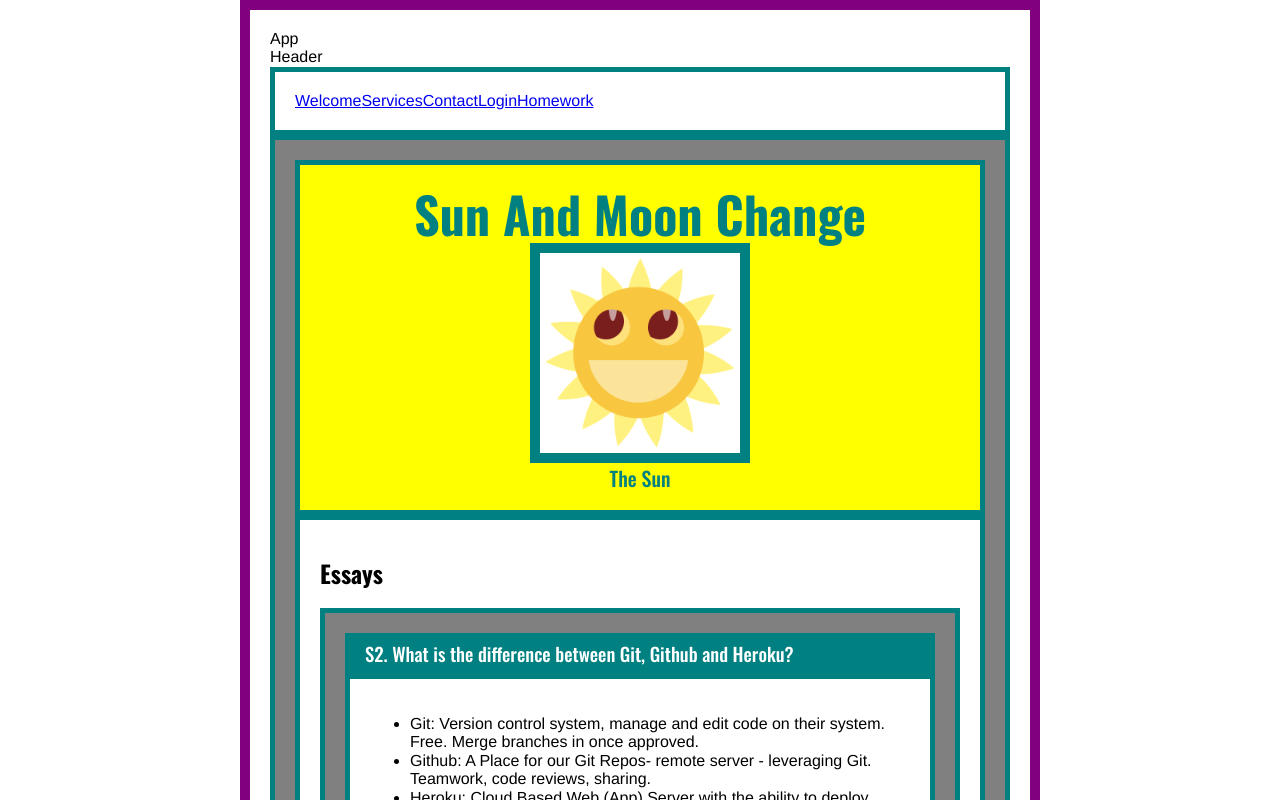
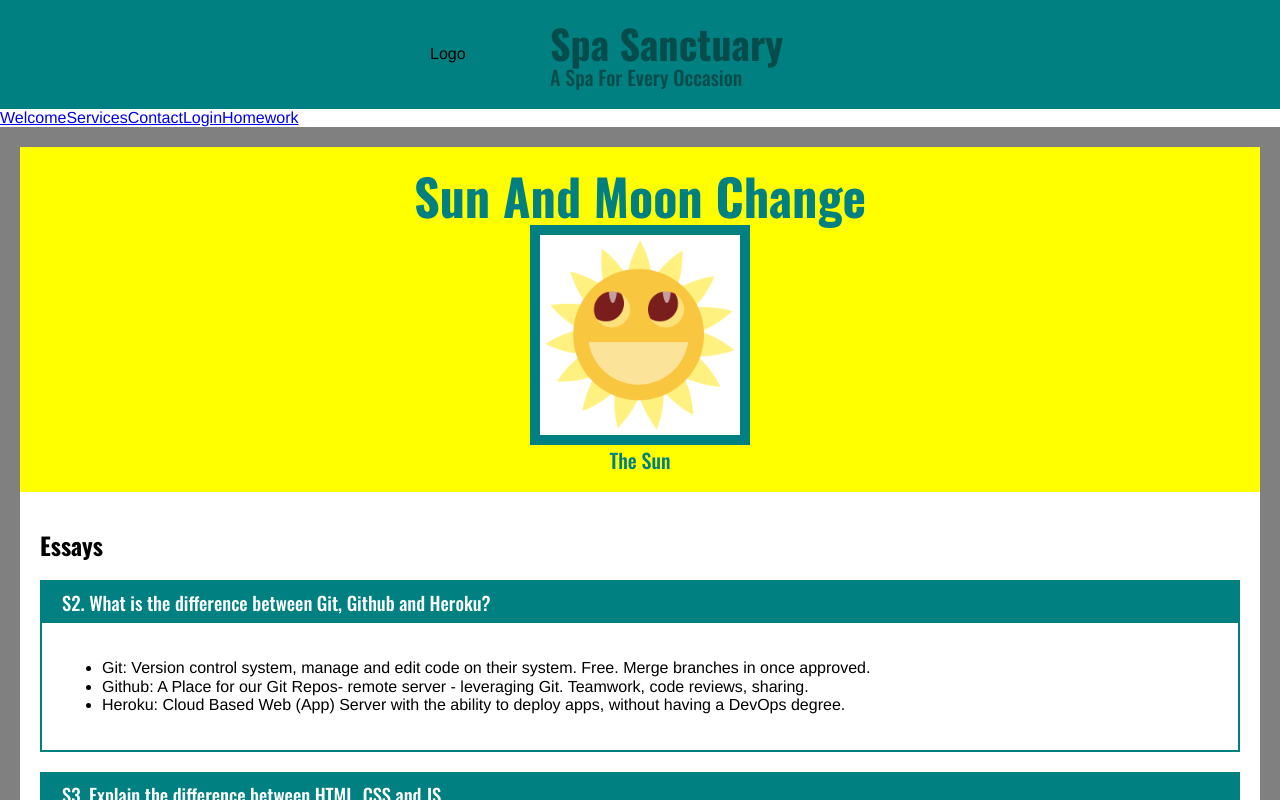
Before and after one commit to meatch/web1-2022-01-Mitch, a React (Create React App) app: page /homework in a window 1280 px wide. Shown: the top 800 px of the page. Built offline with nearby package versions, Linux system fonts and the light colour scheme.

Commit message:
Styling HEader

```diff
--- a/src/React/App.jsx
+++ b/src/React/App.jsx
@@ -2,7 +2,7 @@
 import styled from 'styled-components';
 import { BrowserRouter } from 'react-router-dom';
 
-import Header from './Layout/Header.jsx';
+import Header from './Layout/Header/Header.jsx';
 import Nav from './Layout/Nav/Nav.jsx';
 import Main from './Layout/Main.jsx';
 import Footer from './Layout/Footer.jsx';
@@ -12,7 +12,6 @@
     return (
         <BrowserRouter>
             <AppStyled className='App'>
-                App
                 <Header />
                 <Nav />
                 <Main />
@@ -25,13 +24,5 @@
 export default App;
 
 const AppStyled = styled.div`
-    border: solid 10px purple;
-    padding: 20px;
-    max-width: 800px;
-    margin: auto;
 
-    div {
-        border: solid 5px teal;
-        padding: 20px;
-    }
 `;
--- a/src/React/Layout/Header.jsx
+++ /dev/null
@@ -1,17 +0,0 @@
-import React from 'react';
-import styled from 'styled-components';
-
-const Header = () => {
-
-    return (
-        <HeaderStyled className='Header'>
-            Header
-        </HeaderStyled>
-    );
-}
-
-export default Header;
-
-const HeaderStyled = styled.header`
-
-`;
--- /dev/null
+++ b/src/React/Layout/Header/Header.jsx
@@ -0,0 +1,43 @@
+import React from 'react';
+import styled from 'styled-components';
+
+import Logo from './Logo.jsx';
+import SiteTitle from './SiteTitle.jsx';
+
+const Header = () => {
+
+    return (
+        <HeaderStyled className='Header'>
+            <div className="row">
+                <Logo/>
+                <SiteTitle />
+            </div>
+        </HeaderStyled>
+    );
+}
+
+export default Header;
+
+const HeaderStyled = styled.header`
+    background-color: teal;
+    padding: 20px 0px;
+    display: flex;
+    justify-content: center;
+
+    .row {
+        display: flex;
+        width: 420px;
+        align-items: center;
+
+        .Logo {
+            flex: 1;
+            padding-right: 20px;
+            display: flex;
+            align-items: center;
+        }
+
+        .SiteTitle {
+            flex: 3;
+        }
+    }
+`;
--- /dev/null
+++ b/src/React/Layout/Header/Logo.jsx
@@ -0,0 +1,18 @@
+import React from 'react';
+import styled from 'styled-components';
+
+const Logo = () => {
+
+    return (
+        <LogoStyled className='Logo'>
+            Logo
+        </LogoStyled>
+    );
+}
+
+export default Logo;
+
+const LogoStyled = styled.div`
+    width: 100%;
+    height: 100%;
+`;
--- /dev/null
+++ b/src/React/Layout/Header/SiteTitle.jsx
@@ -0,0 +1,28 @@
+import React from 'react';
+import styled from 'styled-components';
+
+const SiteTitle = () => {
+
+    return (
+        <SiteTitleStyled className='SiteTitle'>
+            <h2>Spa Sanctuary</h2>
+            <h3>A Spa For Every Occasion</h3>
+        </SiteTitleStyled>
+    );
+}
+
+export default SiteTitle;
+
+const SiteTitleStyled = styled.div`
+    color: #064c4c;
+    text-align: left;
+
+    h2 {
+        margin: 0px;
+        font-size: 40px;
+    }
+    h3 {
+        margin: 0px;
+        font-size: 20px;
+    }
+`;
--- a/src/React/Layout/Main.jsx
+++ b/src/React/Layout/Main.jsx
@@ -37,4 +37,11 @@
 
 const MainStyled = styled.main`
 
+    .inset {
+        border: solid 10px purple;
+        padding: 20px;
+        max-width: 800px;
+        margin: auto;
+    }
+
 `;
```
